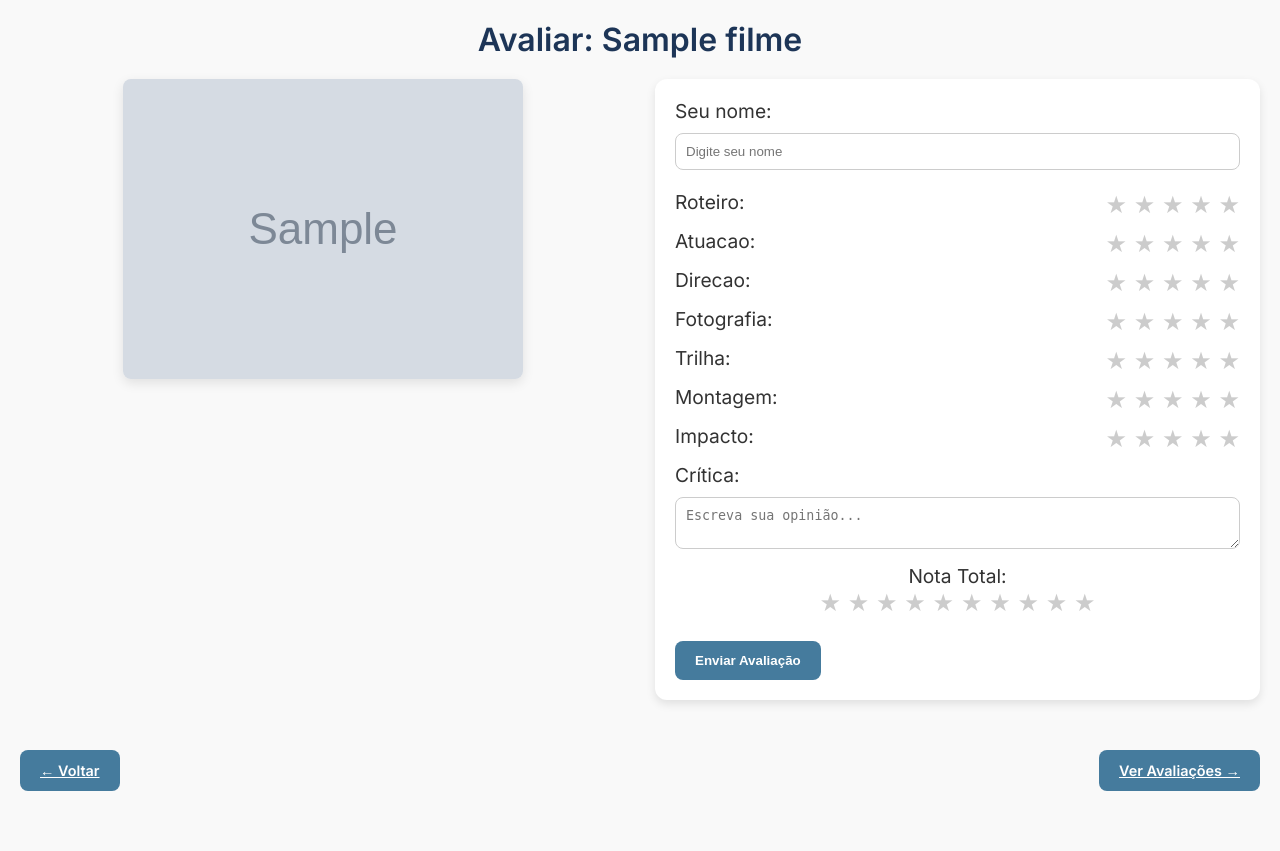
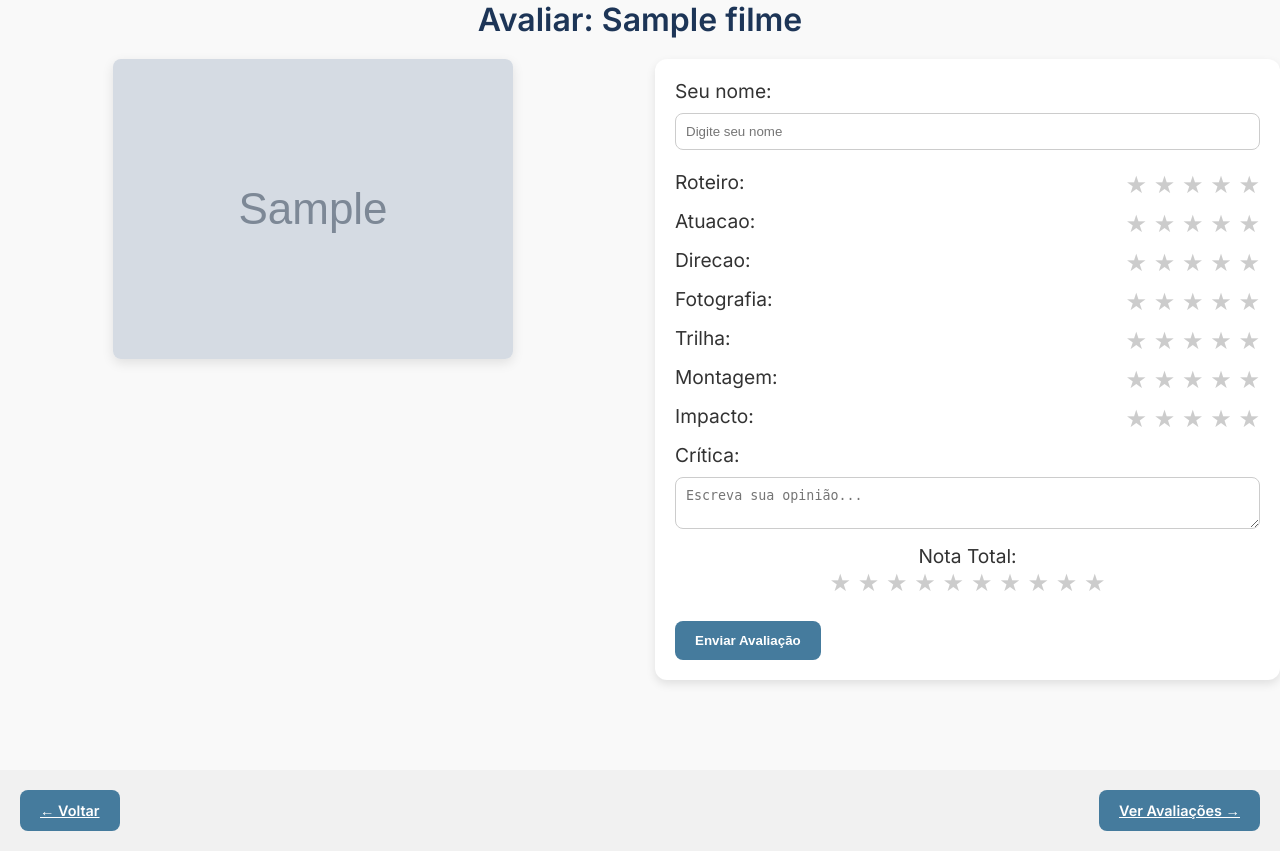
Before and after one commit to EduardoLBorges/Clube-do-filme, a Flask app: page /avaliar/1 in a window 1280 px wide. Before the commit the page ends 791 px from the top, so only its background shows below. Run offline with Flask 3, Linux system fonts and the light colour scheme; grey boxes marked "Sample" are stand-in pictures; a database or web service that is not in the repository returns one stand-in record (values such as "Sample title"); some libraries are stand-ins or nearby versions.

Commit message:
feat: restructure HTML and CSS for improved layout and footer styling

```diff
--- a/static/style.css
+++ b/static/style.css
@@ -5,11 +5,27 @@
   box-sizing: border-box;
 }
 
-body {
+html, body {
+  height: 100%;
+  margin: 0;
+  display: flex;
+  flex-direction: column;
   font-family: 'Inter', sans-serif;
   background: #f9f9f9;
   color: #333;
+}
+
+main {
+  flex: 1;
   padding: 20px;
+}
+
+footer {
+  padding: 20px;
+  text-align: center;
+  background: #f1f1f1;
+  color: #888;
+  font-size: 0.9rem;
 }
 
 h1 {
@@ -341,3 +357,7 @@ footer {
   transition: 0.3s;
   font-weight: bold;
 }
+
+.nav-button:hover {
+  background-color: #1d3557;
+}
```
